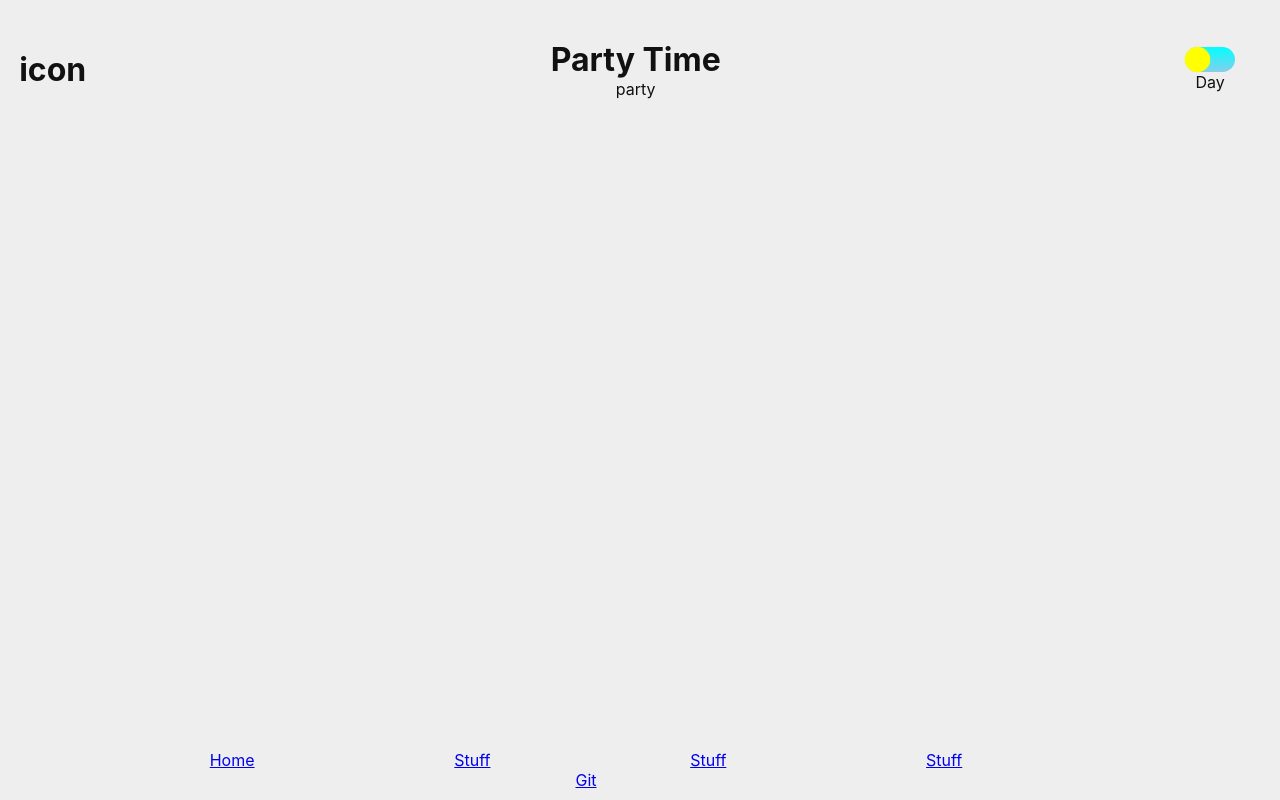
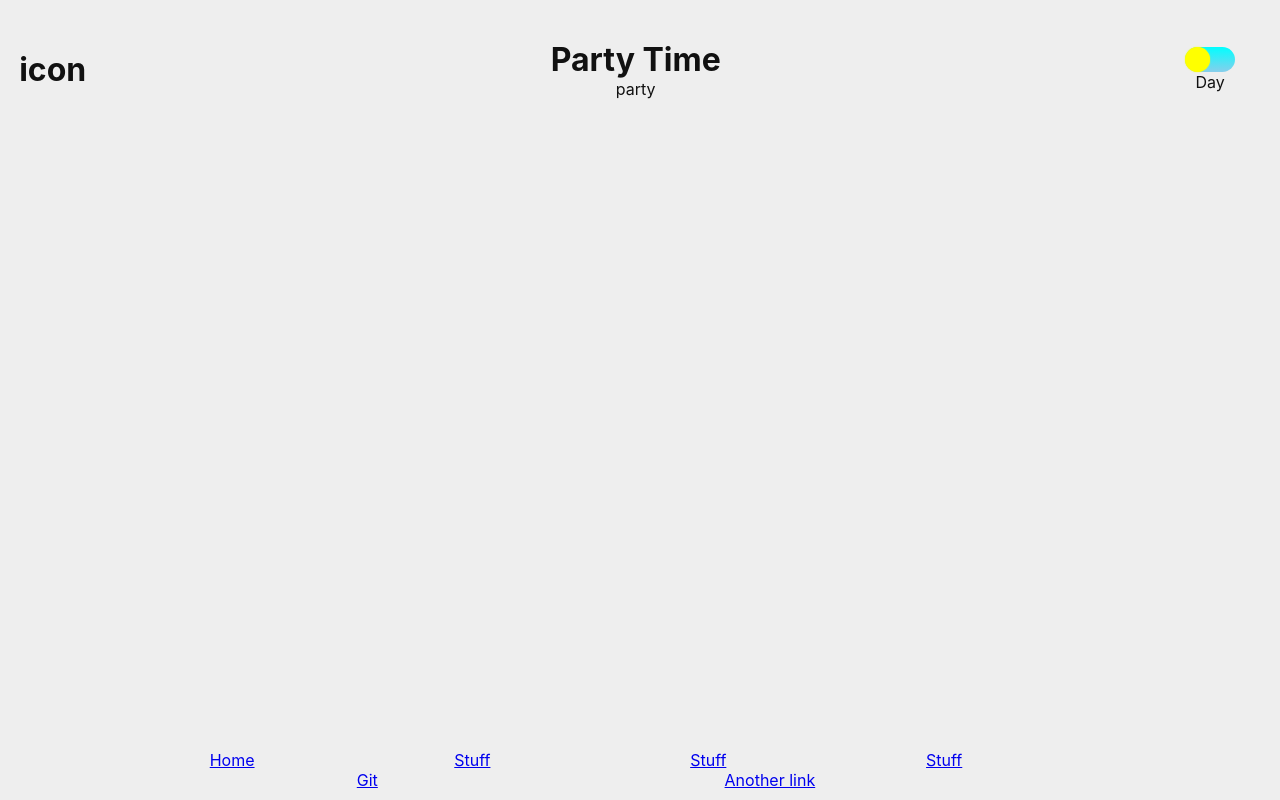
Before and after one commit to phellwege/ThePartyTime, a React (Create React App) app in the folder client/: page / in a window 1280 px wide. Built offline with nearby package versions, Linux system fonts and the light colour scheme; a web font is replaced by a local one.

Commit message:
Party foul 2

```diff
--- a/client/src/components/Footer.js
+++ b/client/src/components/Footer.js
@@ -11,9 +11,12 @@ const Footer = () => {
                     <a href="#Stuff">Stuff</a>
                     <a href="#Stuff">Stuff</a>
                 </div>
-                <div>
+                <div id="footer_links">
                     <a href="https://github.com/">
                         Git
+                    </a>
+                    <a href="https://">
+                        Another link
                     </a>
                 </div>
         </footer>
```
Also changed, not shown: 1 other file (tests, documents, lock files or other folders).
